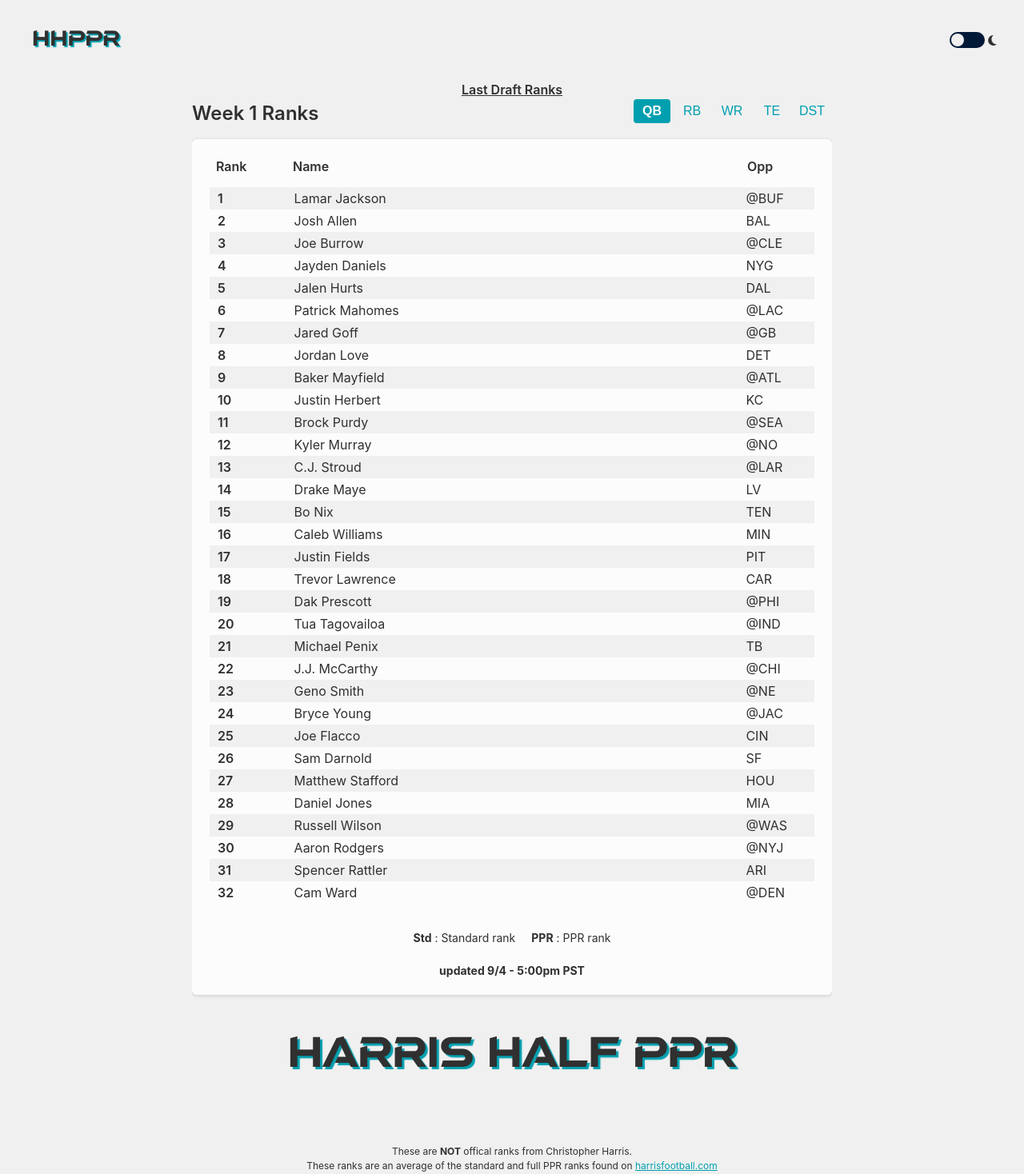
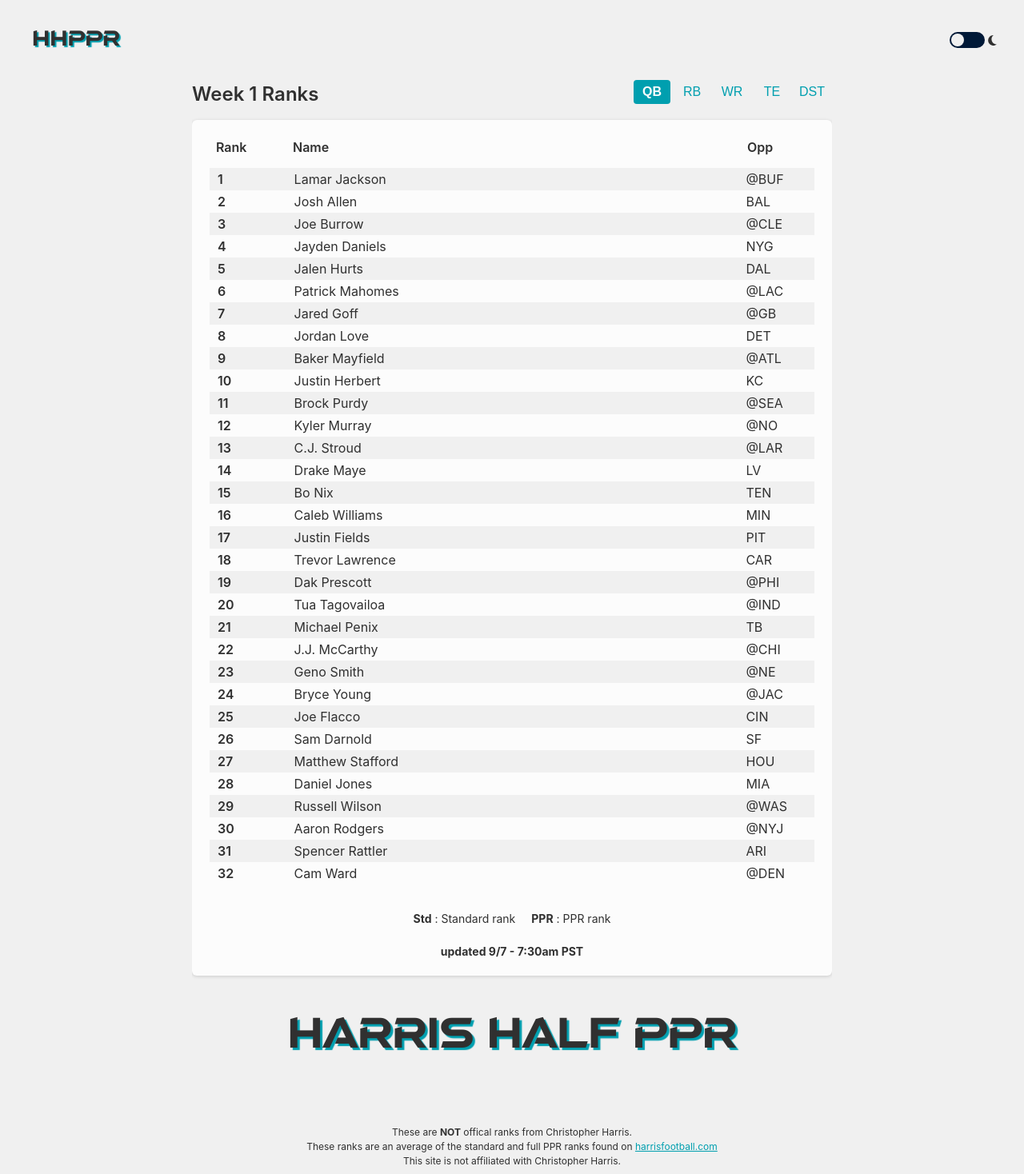
Before and after one commit to travman89/HarrisHalfPPR, a React (Vite) app: page /QB in a window 1280 px wide. Shown: the top 1468 px of the page at 80% size. Built offline with nearby package versions, Linux system fonts and the light colour scheme.

Commit message:
9-7 730am update

```diff
--- a/src/Home/index.tsx
+++ b/src/Home/index.tsx
@@ -168,12 +168,12 @@ const Home = () => {
 
   return (
     <Container>
-      <Link
+      {/* <Link
         href="https://68b6ebdf7fa0f00008b5ed33--starlit-sundae-04f08e.netlify.app/160"
         target="_blank"
       >
         Last Draft Ranks
-      </Link>
+      </Link> */}
       <FilterContainer>
         <SubHeading>Week 1 Ranks</SubHeading>
         <PositionRow>
@@ -267,7 +267,7 @@ const Home = () => {
             </LegendKey>
           )}
         </Legend>
-        <UpdatedText> updated 9/4 - 5:00pm PST</UpdatedText>
+        <UpdatedText> updated 9/7 - 7:30am PST</UpdatedText>
       </TableContainer>
       <Heading>Harris Half PPR</Heading>
       <Disclaimer>
```
Also changed, not shown: src/data/rb.json (+1 -1 lines).
